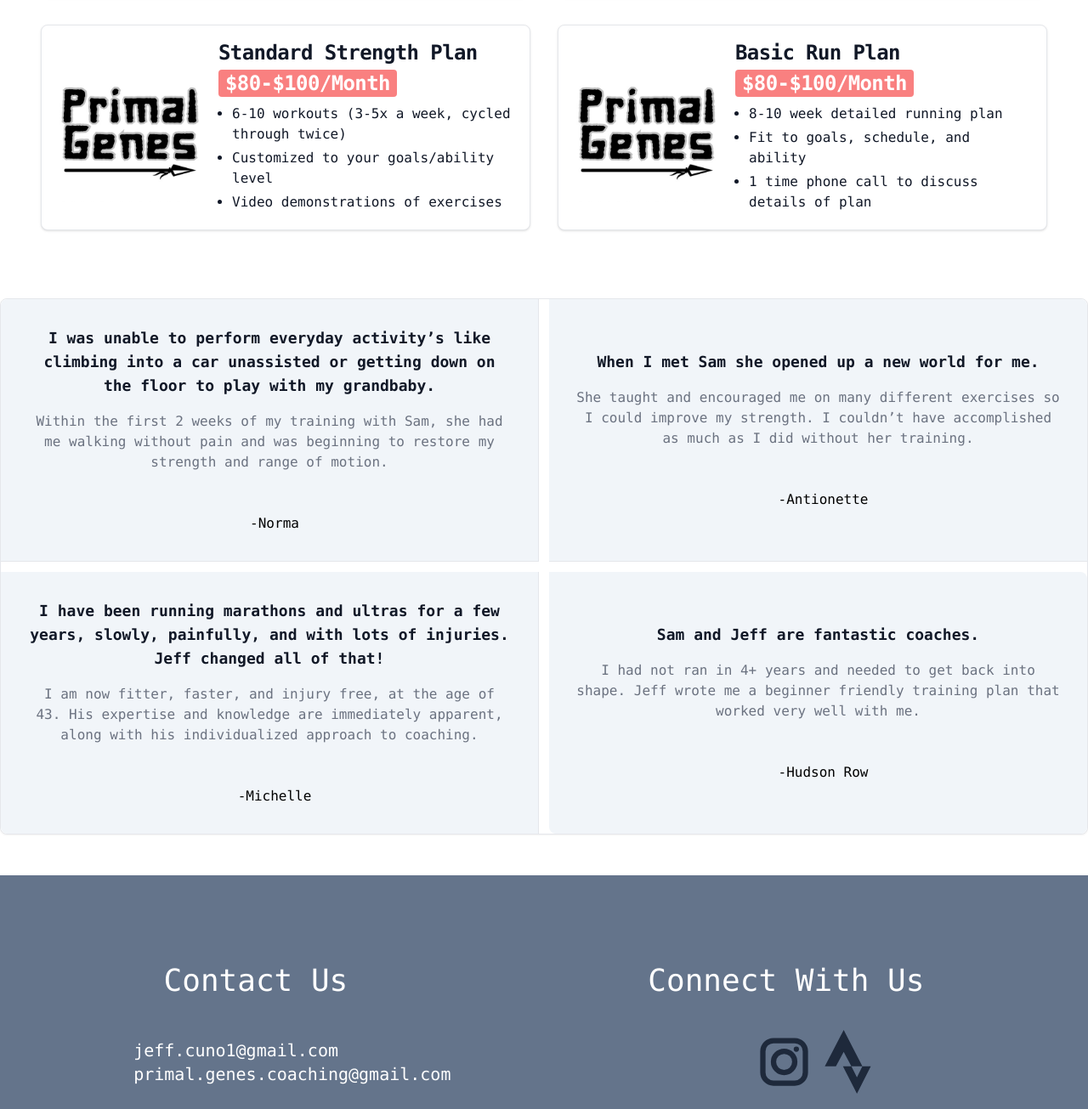
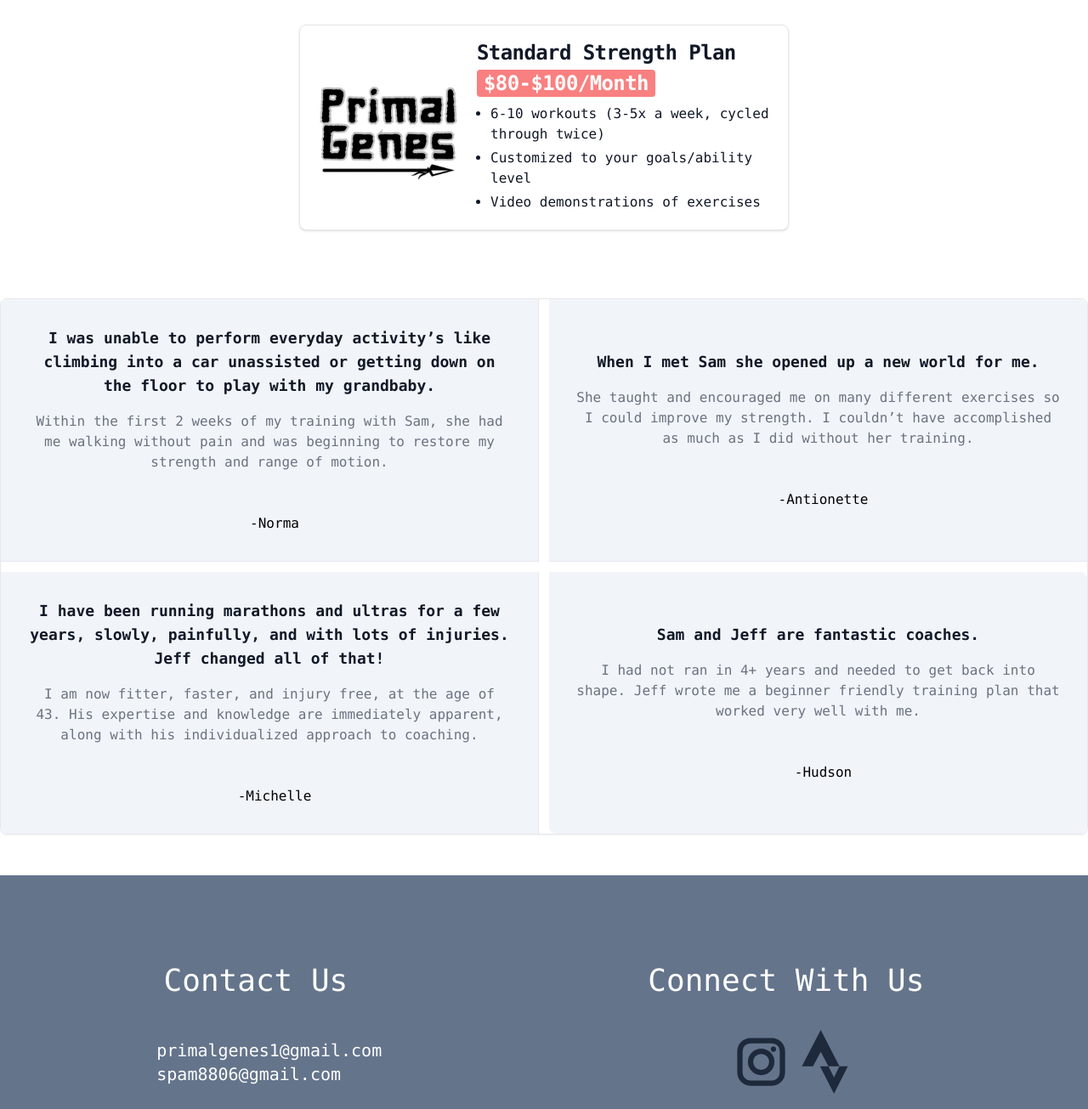
Before and after one commit to hudsonrow/pwp-primal-genes-hudson-row, a website built with Vite: page index.html in a window 1280 px wide. Shown: the part 2705-4010 px from the top of the page at 85% size. Built offline with nearby package versions, Linux system fonts and the light colour scheme.

Commit message:
removed basic run plan & updated emails

```diff
--- a/index.html
+++ b/index.html
@@ -206,21 +206,6 @@
             </ul>
         </div>
     </div>
-<!--BASIC RUN PLAN-->
-    <div class="flex flex-col items-center bg-white border border-gray-200 rounded-lg shadow md:flex-row md:max-w-xl hover:bg-gray-100 ">
-        <img class="object-cover w-full rounded-t-lg h-96 md:h-auto md:w-48 md:rounded-none md:rounded-s-lg pl-4" src="public/Primal.jpg" alt="Primal Genes Logo">
-        <div class="flex flex-col justify-between p-4 leading-normal">
-
-            <h5 class="mb-2 text-2xl font-bold tracking-tight text-gray-900 flex flex-wrap ">Basic Run Plan
-                <span class="bg-red-400 text-white flex-wrap pl-2 pr-2 mt-1 rounded">$80-$100/Month</span>
-            </h5>
-            <ul id="testimonials" class="list-disc ml-4">
-                <li class="mb-1 font-normal text-gray-900 ">8-10 week detailed running plan</li>
-                <li class="mb-1 font-normal text-gray-900 ">Fit to goals, schedule, and ability</li>
-                <li class="mb-1 font-normal text-gray-900 ">1 time phone call to discuss details of plan</li>
-            </ul>
-        </div>
-    </div>
 </div>
 
 <!--Testimonials Section-->
@@ -267,7 +252,7 @@
         </blockquote>
         <figcaption class="flex items-center justify-center ">
             <div class="space-y-0.5 font-medium dark:text-white text-left rtl:text-right ms-3">
-                <div>-Hudson Row</div>
+                <div>-Hudson</div>
             </div>
         </figcaption>
     </figure>
@@ -288,8 +273,8 @@
             <ul class="flex justify-around items-center flex-wrap gap-4">
 
                 <li class="flex flex-col items-start p-6 text-xl text-white md:mr-12">
-                    <p>jeff.cuno1@gmail.com</p>
-                    <p>primal.genes.coaching@gmail.com</p>
+                    <p>primalgenes1@gmail.com</p>
+                    <p>spam8806@gmail.com</p>
                 </li>
 
                 <li class="flex flex-row md:mr-28"> <!--Instagram-->
@@ -320,3 +305,12 @@
 <script type="module" src="/src/main.js"></script>
 </body>
 </html>
+
+
+<!--
+    Primal Genes Website overhaul
+
+    inserting new statements for testimonials
+    fixing the slow photo loading problem
+    clean up and make the buttons functional (properly)
+-->
```
